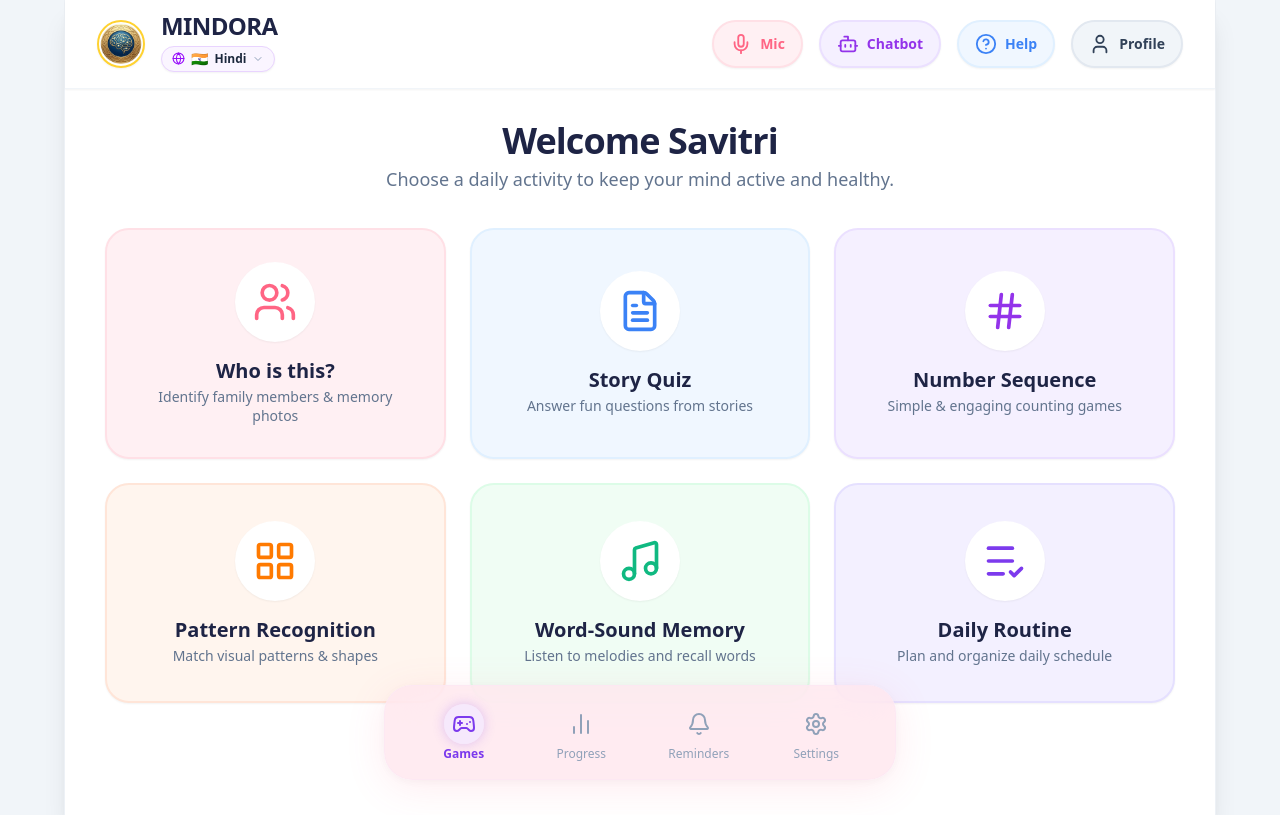
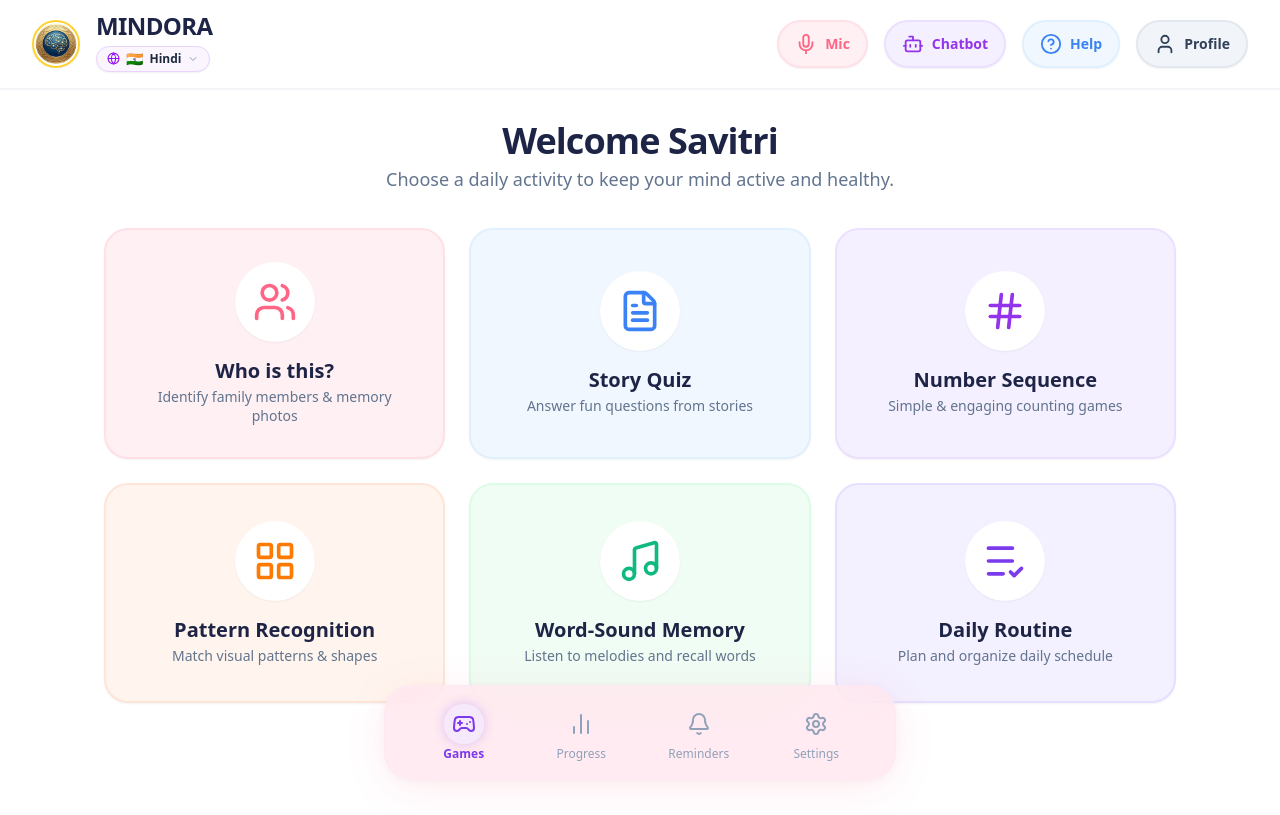
Before and after one commit to MINDORA-SIH/MINDORA, a React (Vite) app: page / in a window 1280 px wide. Built offline with nearby package versions, Linux system fonts and the light colour scheme; the HTML template or start-up script is replaced by a standard one.

Commit message:
removed Outer div

```diff
--- a/src/Layout.tsx
+++ b/src/Layout.tsx
@@ -148,9 +148,7 @@
   };
 
   return (
-    <div className="min-h-screen bg-slate-100 flex justify-center text-[#1E2445]">
-      {/* Laptop & Mobile Responsive App Container */}
-      <div className="w-full max-w-6xl min-h-screen bg-white shadow-xl flex flex-col relative border-x border-slate-200/60">
+      <div className="w-full min-h-screen bg-white flex flex-col relative">
 
         {/* Header */}
         <header className="bg-white border-b border-slate-100 px-4 sm:px-6 md:px-8 py-3.5 flex items-center justify-between sticky top-0 z-50 shadow-xs">
@@ -395,7 +393,6 @@
           </div>
         </nav>
       </div>
-    </div>
   );
 }
 
```
